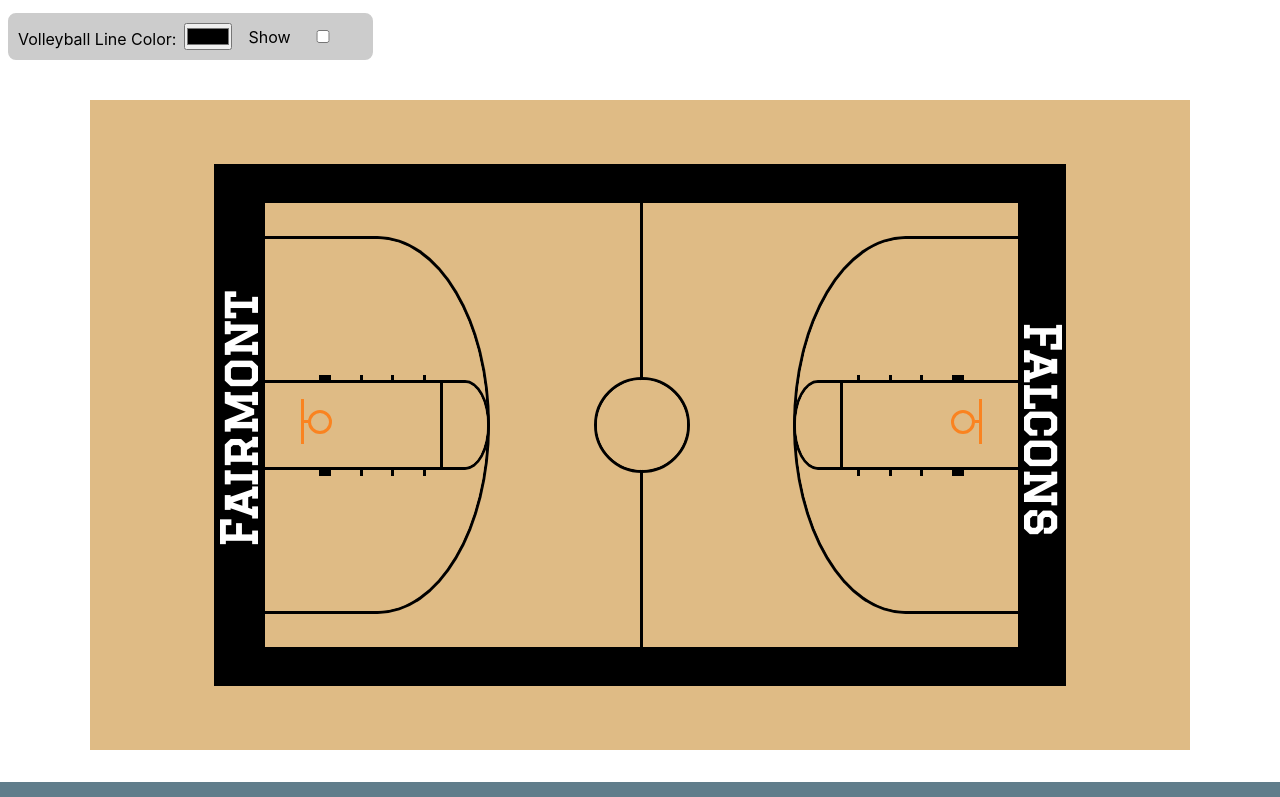
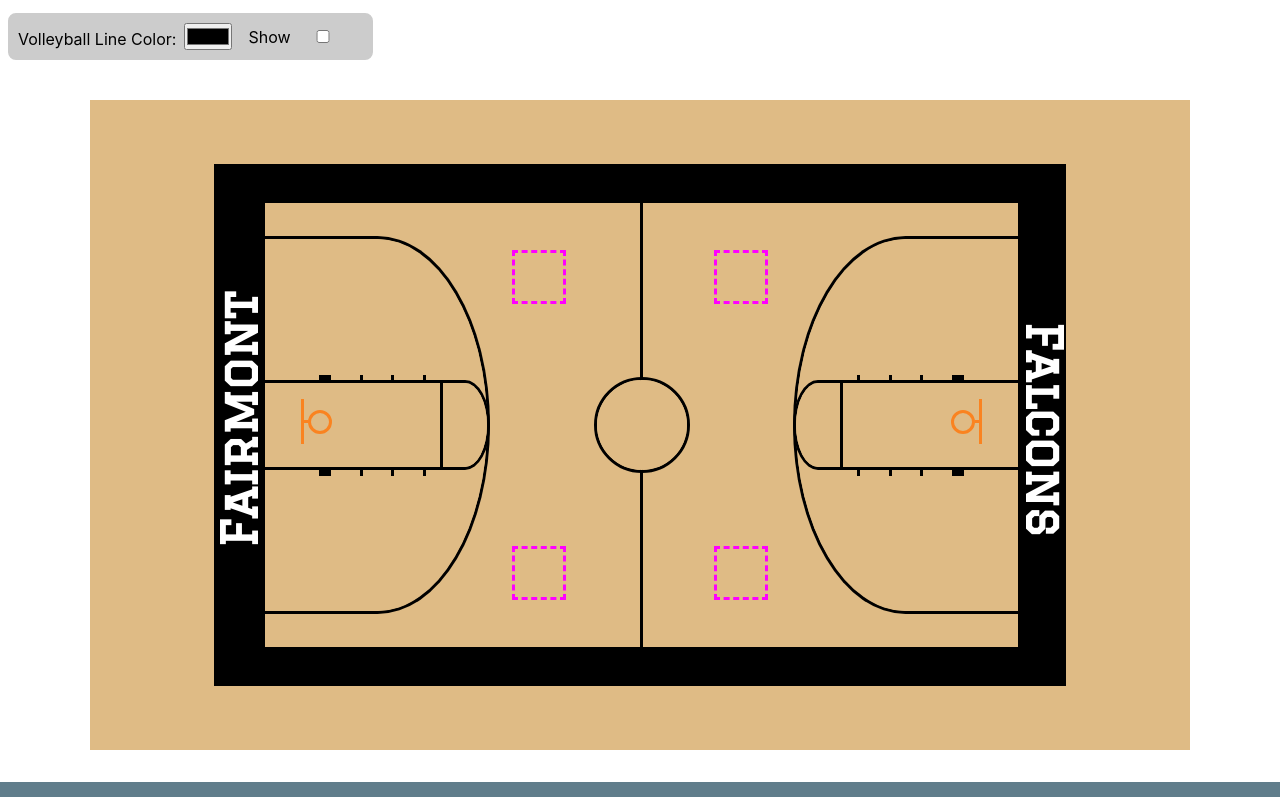
Before and after one commit to jbratcher/court-designer, a React (Create React App) app: page / in a window 1280 px wide. Shown: the part 415-1212 px from the top of the page. Built offline with nearby package versions, Linux system fonts and the light colour scheme.

Commit message:
feat: side court area placement and sizing

```diff
--- a/src/App.js
+++ b/src/App.js
@@ -77,10 +77,8 @@
 
   handleImage = e => {
     let image = e.target.files[0];
-    console.log(e.target.files);
-    console.log(image);
     this.setState({
-      centerCirlceImage: window.URL.createObjectURL(image)
+      [e.target.name]: window.URL.createObjectURL(image)  // https://developer.mozilla.org/en-US/docs/Web/API/File/Using_files_from_web_applications
     });
 }
 
@@ -455,7 +453,7 @@
                 <label className="centerCirlceImageInput"> Upload File
                   <input
                     onChange={this.handleImage}
-                    name="centerCirlceImageInput"
+                    name="centerCirlceImage"
                     type="file"
                     accept="image/*">
                   </input>
--- a/src/App.scss
+++ b/src/App.scss
@@ -125,7 +125,7 @@
 
 .rightEndBorderLettering {
   position: absolute;
-  right: 120px;
+  right: 118px;
   top: 10px;
   bottom: 0;
   z-index: 1;
@@ -329,6 +329,24 @@
       }
   }
 
+  .leftTopSideCourt {
+    border: 3px dashed magenta;
+    width: 54px;
+    height: 54px;
+    position: absolute;
+    top: 50px;
+    left: 250px;
+  }
+
+  .leftBottomSideCourt {
+    border: 3px dashed magenta;
+    width: 54px;
+    height: 54px;
+    position: absolute;
+    bottom: 50px;
+    left: 250px;
+  }
+
 }
 
 .centerCircle {
@@ -371,6 +389,24 @@
   height: 100%;
   margin: 0;
   padding: 0;
+
+  .rightTopSideCourt {
+    border: 3px dashed magenta;
+    width: 54px;
+    height: 54px;
+    position: absolute;
+    top: 50px;
+    right: 250px;
+  }
+
+  .rightBottomSideCourt {
+    border: 3px dashed magenta;
+    width: 54px;
+    height: 54px;
+    position: absolute;
+    bottom: 50px;
+    right: 250px;
+  }
 
   .rightLaneArea {
     background: transparent;
--- a/src/Court.js
+++ b/src/Court.js
@@ -214,6 +214,10 @@
 
                   </section>
 
+                  <section className="leftTopSideCourt"></section>
+
+                  <section className="leftBottomSideCourt"></section>
+
                 </section>
 
                 {/* Center Court Area */}
@@ -363,6 +367,10 @@
 
                   </section>
 
+                  <section className="rightTopSideCourt"></section>
+
+                  <section className="rightBottomSideCourt"></section>
+
                 </section>
 
               </section>
```
Also changed, not shown: 1 other file (tests, documents, lock files or other folders).
